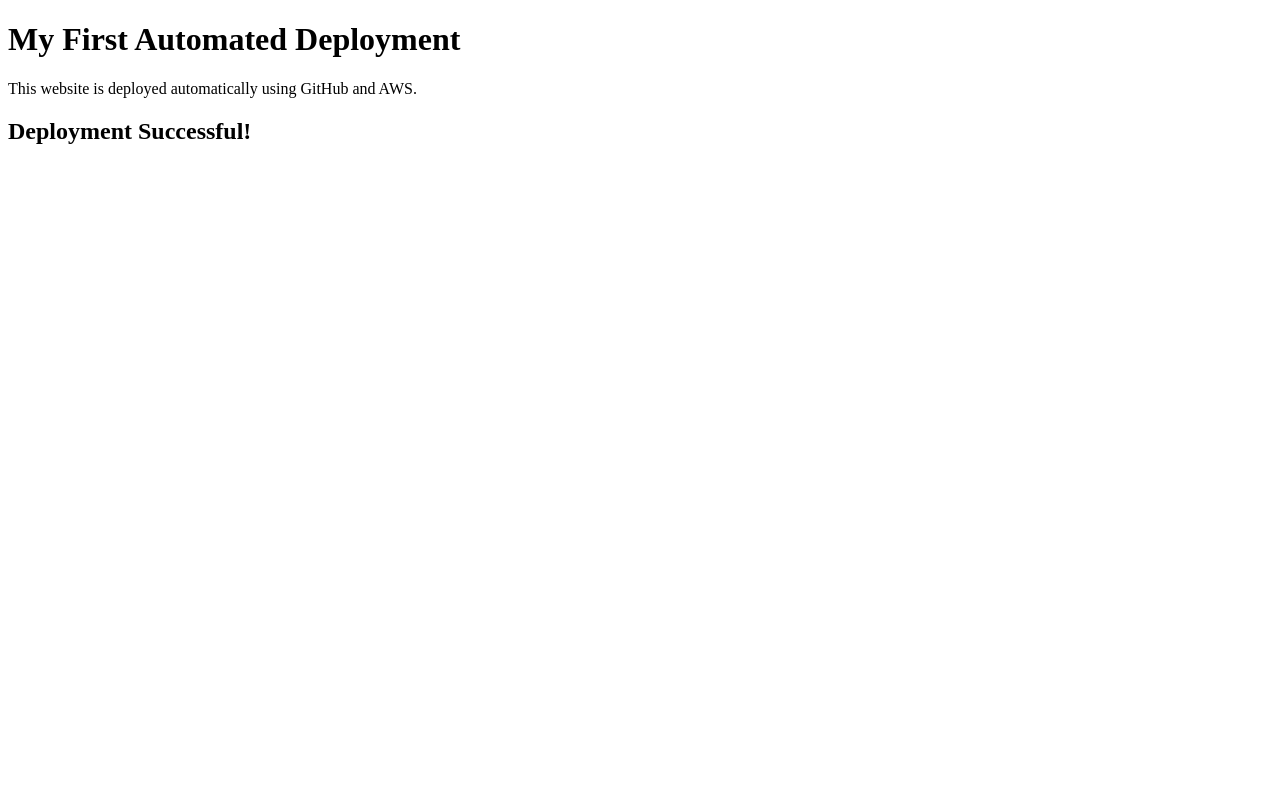
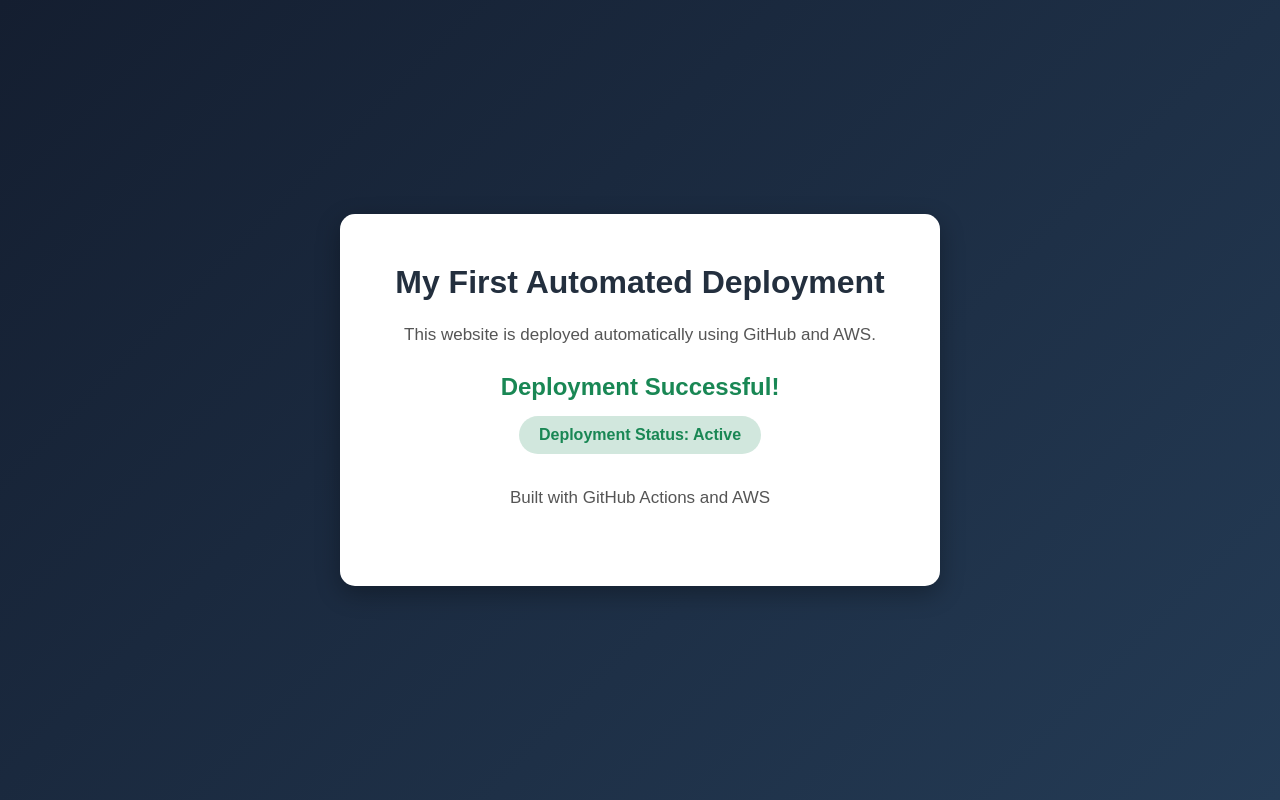
Before and after one commit to Santhanamari-GM/aws-cicd-project, a plain HTML site: page index.html in a window 1280 px wide. Drawn offline with Linux system fonts and the light colour scheme.

```diff
--- a/index.html
+++ b/index.html
@@ -2,10 +2,91 @@
 <html>
 <head>
     <title>AWS CI/CD Project</title>
+
+    <style>
+        * {
+            margin: 0;
+            padding: 0;
+            box-sizing: border-box;
+        }
+
+        body {
+            font-family: Arial, sans-serif;
+            background: linear-gradient(135deg, #141e30, #243b55);
+            color: white;
+            text-align: center;
+            min-height: 100vh;
+            display: flex;
+            justify-content: center;
+            align-items: center;
+        }
+
+        .container {
+            background: white;
+            color: #333;
+            padding: 50px 40px;
+            border-radius: 15px;
+            width: 90%;
+            max-width: 600px;
+            box-shadow: 0 8px 25px rgba(0, 0, 0, 0.3);
+        }
+
+        h1 {
+            color: #232f3e;
+            margin-bottom: 20px;
+            font-size: 32px;
+        }
+
+        p {
+            font-size: 17px;
+            line-height: 1.6;
+            margin-bottom: 25px;
+            color: #555;
+        }
+
+        h2 {
+            color: #198754;
+            font-size: 24px;
+            margin-bottom: 15px;
+        }
+
+        .status {
+            display: inline-block;
+            background: #d1e7dd;
+            color: #198754;
+            padding: 10px 20px;
+            border-radius: 25px;
+            font-weight: bold;
+        }
+
+        footer {
+            margin-top: 30px;
+            font-size: 13px;
+            color: #777;
+        }
+    </style>
 </head>
+
 <body>
-    <h1>My First Automated Deployment</h1>
-    <p>This website is deployed automatically using GitHub and AWS.</p>
-    <h2>Deployment Successful!</h2>
+
+    <div class="container">
+        <h1>My First Automated Deployment</h1>
+
+        <p>
+            This website is deployed automatically
+            using GitHub and AWS.
+        </p>
+
+        <h2>Deployment Successful!</h2>
+
+        <div class="status">
+            Deployment Status: Active
+        </div>
+
+        <footer>
+            <p>Built with GitHub Actions and AWS</p>
+        </footer>
+    </div>
+
 </body>
 </html>
```
Also changed, not shown: 1 other file.
